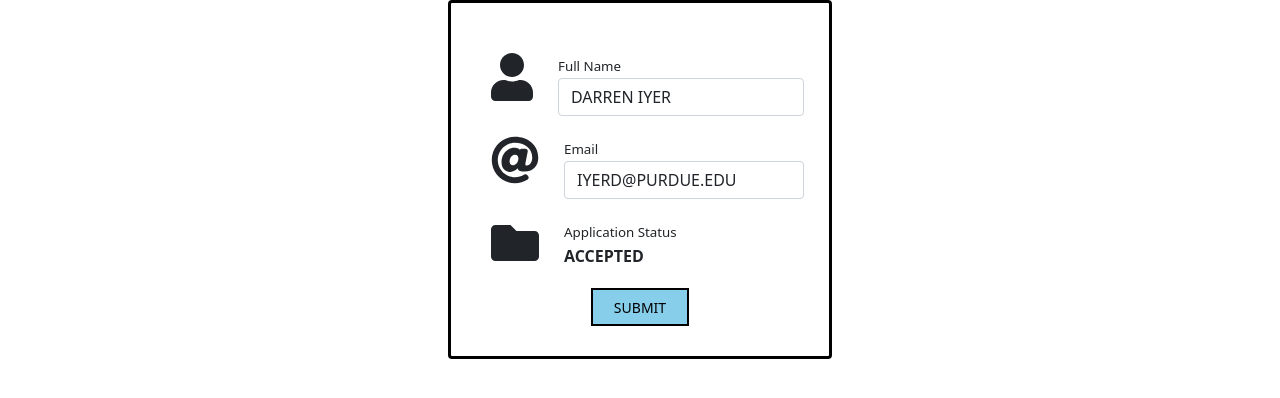
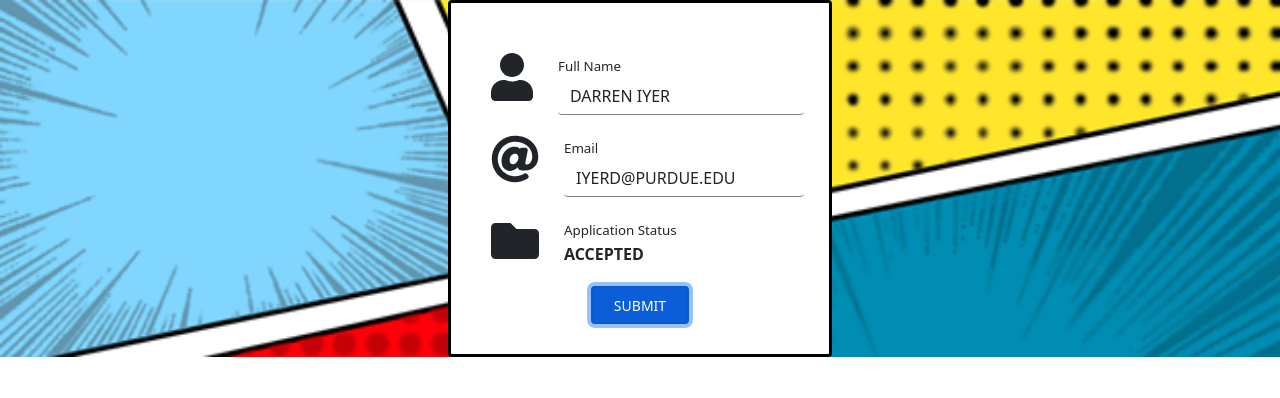
Before and after one commit to Hello-World-Purdue/hw21-frontend, a Next.js app: page /appPage in a window 1280 px wide. Both pictures are taken after a click on the button "EDIT PROFILE". Shown: the top 398 px of the page. Built offline with nearby package versions, Linux system fonts and the light colour scheme.

Commit message:
more styling changes

```diff
--- a/components/ApplicationForm.tsx
+++ b/components/ApplicationForm.tsx
@@ -18,7 +18,7 @@ const ApplicationForm: React.FC<{
 	const [email, setEmail] = useState<string>(props.email);
 
 	const [emailIssues, setEmailIssues] = useState<boolean>(false);
-	const [emailClasses, setEmailClasses] = useState<string[]>([]);
+	const [emailClasses, setEmailClasses] = useState<string[]>([styles.appInput]);
 
 	const handleSubmit = (event) => {
 		event.preventDefault();
@@ -85,6 +85,7 @@ const ApplicationForm: React.FC<{
 						<Form.Label className={styles.appLabel}>Full Name</Form.Label>
 						{buttonValue === "SUBMIT" && (
 							<Form.Control
+								className={styles.appInput}
 								defaultValue={fullName.toUpperCase()}
 								onChange={handleNameChange}
 								type="text"
@@ -138,9 +139,9 @@ const ApplicationForm: React.FC<{
 				</div>
 
 				<div className={styles.buttonContainer}>
-					<button className={styles.appButton} type="submit">
+					<Button className={styles.appButton} type="submit">
 						<small>{buttonValue}</small>
-					</button>
+					</Button>
 				</div>
 			</Form>
 		</Card>
--- a/pages/appPage.tsx
+++ b/pages/appPage.tsx
@@ -1,16 +1,11 @@
 import React from "react";
 import ApplicationForm from "../components/ApplicationForm";
 
+import styles from '../styles/forms.module.css';
+
 function appPage() {
 	return (
-		<div
-			style={{
-				height: "100%",
-				display: "flex",
-				alignItems: "center",
-				justifyContent: "center",
-			}}
-		>
+		<div className={styles.formPage}>
 			<ApplicationForm
 				name="Darren Iyer"
 				email="iyerd@purdue.edu"
--- a/styles/forms.module.css
+++ b/styles/forms.module.css
@@ -1,3 +1,4 @@
+/* General Form Styling */
 .formPage {
     height: 100%;
 	display: flex;
@@ -10,13 +11,6 @@
 .formContainer {
 	width: 40%;
 	padding: 15px;
-    border: 3px solid black;
-}
-
-.appFormContainer {
-    width: 30%;
-    height: 60%;
-    padding: 20px;
     border: 3px solid black;
 }
 
@@ -61,6 +55,14 @@
 	justify-content: center;
 }
 
+/* Application Form Styling */
+.appFormContainer {
+    width: 30%;
+    height: 60%;
+    padding: 20px;
+    border: 3px solid black;
+}
+
 .appField {
 	display: flex;
 	flex-direction: row;
@@ -73,6 +75,15 @@
     margin-right: 25px;
 }
 
+.appInput {
+    border: none;
+    border-bottom: 1px solid gray;
+}
+
+.appInput::selection {
+    border-bottom: 1px solid lightblue;
+}
+
 .appLabel {
     font-weight: lighter;
     font-size: smaller;
@@ -83,15 +94,12 @@
     background-color: skyblue;
     color: black;
     border: 2px solid black;
-    padding-top: 5px;
-    padding-bottom: 5px;
-    padding-left: 15px;
-    padding-right: 15px;
+    padding: 5px 15px;
     width: 30%;
 }
 
 .appButton:hover {
-    color: brown;
+    color: rgba(255, 255, 255, 0.753);
     background-color: skyblue;
-    border: 2px solid brown;
+    border: 2px solid black;
 }
```
